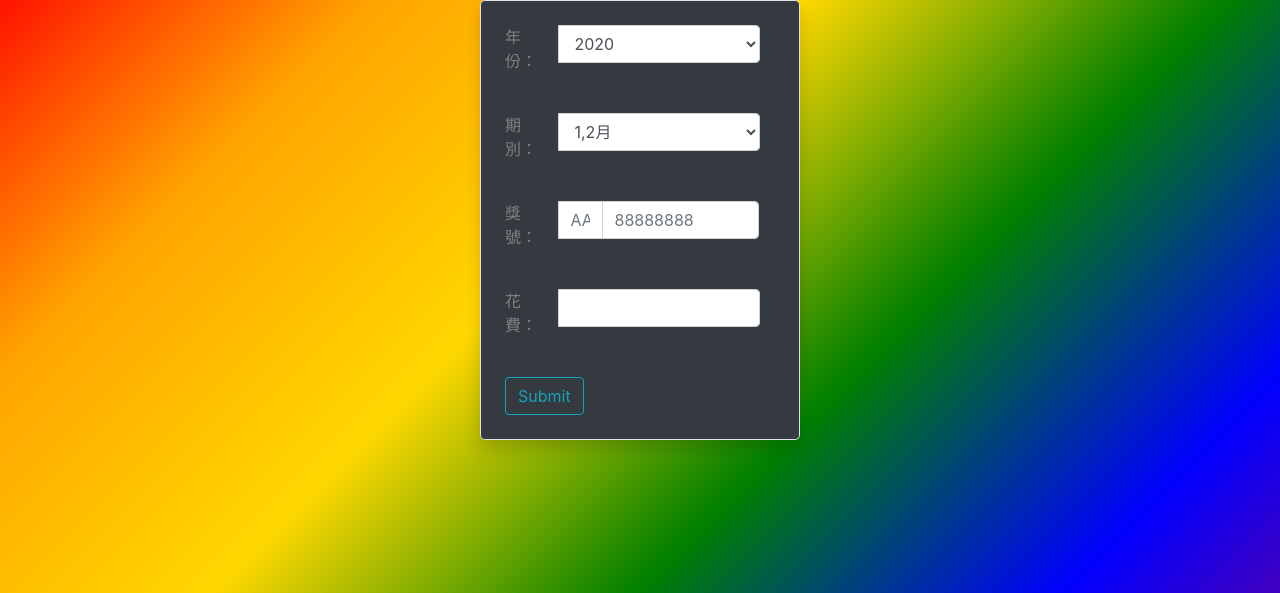
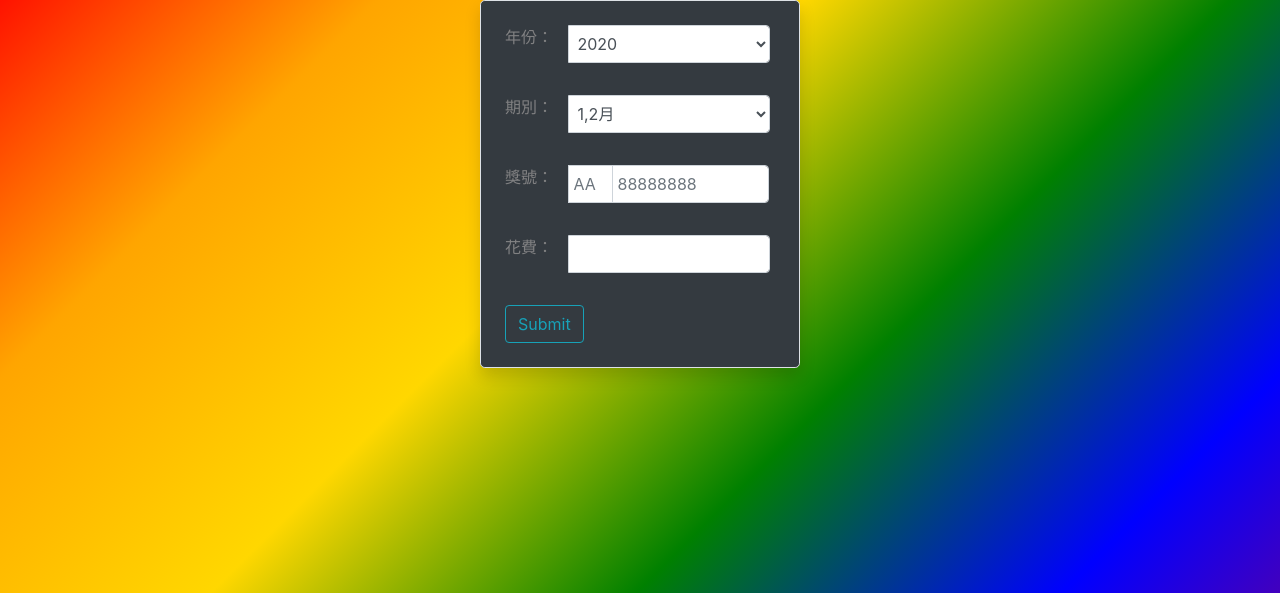
Before and after one commit to wdaweb/invoice-chang180, a PHP site: page / in a window 1280 px wide. Shown: the part 48-641 px from the top of the page. Run offline with PHP 8.4, Linux system fonts and the light colour scheme.

Commit message:
輸入獎號表單外觀美化完成

```diff
--- a/index.php
+++ b/index.php
@@ -22,7 +22,7 @@
     <?php include "./include/header.php"; ?>
     <div class="container-fluid mt-5 p-3 col col-3 d-flex justify-content-center border rounded-lg shadow bg-dark alert-light">
         <form action="save_invoice.php" method="post">
-            <div class="input-group row mb-3 p-2">
+            <div class="input-group form-row mb-3 p-2">
                 <label class="col-3" for="year"> 年份：</label>
                 <select class="form-control col-9" name="year">
                     <option value="2020">2020</option>
@@ -30,7 +30,7 @@
                     <option value="2022">2022</option>
                 </select>
             </div>
-            <div class="input-group row mb-3 p-2">
+            <div class="input-group form-row mb-3 p-2">
                 <label class="col-3" for="period">期別：</label>
                 <select class="form-control col-9" name="period">
                     <option value="1">1,2月</option>
@@ -41,19 +41,22 @@
                     <option value="6">11,12月</option>
                 </select>
             </div>
-            <div class="input-group mb-3 p-2 row">
-                <label class="form-label col-3">獎號：</label>
+            <div class="input-group mb-3 p-2 form-row">
+                <label class="form-label col-3" for="number">獎號：</label>
                 <!-- 規定輸入必須為2個大寫英文字母，自動轉為大寫 -->
                 <input class="form-control col-2 text-uppercase" type="text" name="code" pattern="[a-zA-Z]{2}" placeholder="AA" maxlength="2">
                 <input class="form-control col-7" type="text" name="number" pattern="\d{8}" placeholder="88888888" maxlength="8">
             </div>
-            <div class="input-group mb-3 p-2 row">
+            <div class="input-group mb-3 p-2 form-row">
                 <label class="form-label col-3" for="expense">花費：</label>
                 <input class="form-control col-9" type="text" name="expense" pattern="^[1-9]\d*$" maxlength="10">
             </div>
                 <input class="btn btn-outline-info m-2" type="submit" valut="儲存">
         </form>
     </div>
+    <script src="https://code.jquery.com/jquery-3.4.1.slim.min.js" integrity="sha384-J6qa4849blE2+poT4WnyKhv5vZF5SrPo0iEjwBvKU7imGFAV0wwj1yYfoRSJoZ+n" crossorigin="anonymous"></script>
+<script src="https://cdn.jsdelivr.net/npm/popper.js@1.16.0/dist/umd/popper.min.js" integrity="sha384-Q6E9RHvbIyZFJoft+2mJbHaEWldlvI9IOYy5n3zV9zzTtmI3UksdQRVvoxMfooAo" crossorigin="anonymous"></script>
+<script src="https://stackpath.bootstrapcdn.com/bootstrap/4.4.1/js/bootstrap.min.js" integrity="sha384-wfSDF2E50Y2D1uUdj0O3uMBJnjuUD4Ih7YwaYd1iqfktj0Uod8GCExl3Og8ifwB6" crossorigin="anonymous"></script>
 </body>
 
 </html>
```
Also changed, not shown: list.php (+12 -1 lines).
